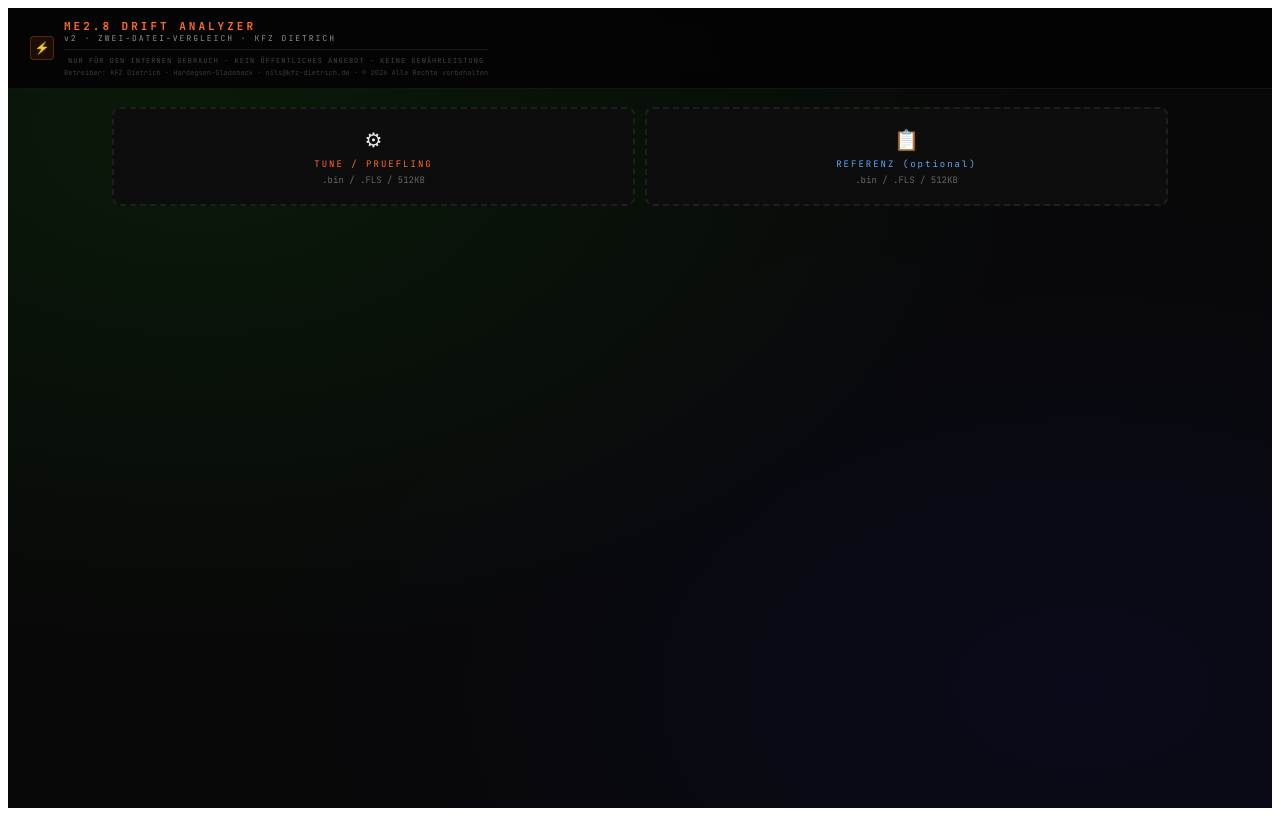
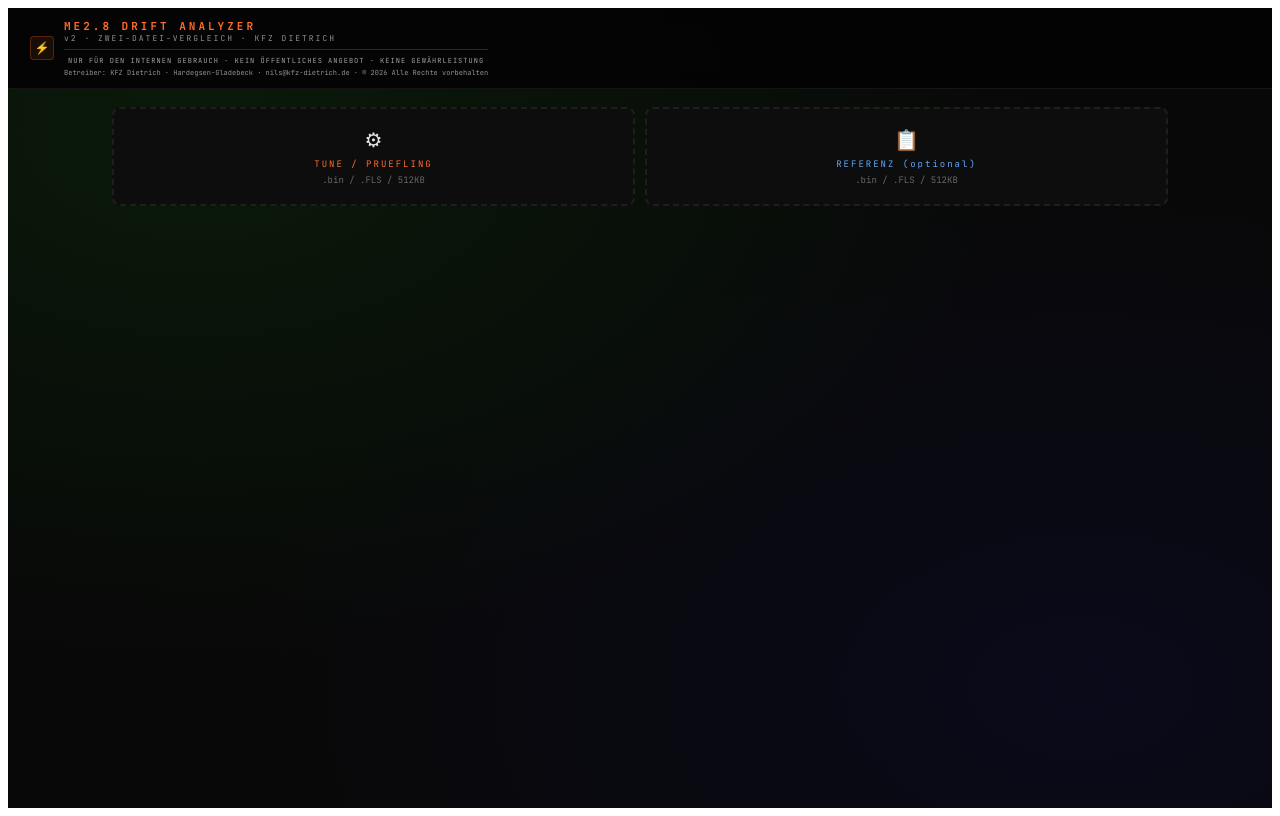
Before and after one commit to ND37181/me28-drift-analyzer, a React (Vite) app: page / in a window 1280 px wide. Built offline with nearby package versions, Linux system fonts and the light colour scheme.

Commit message:
fix: Footer-Text lesbar (grau statt dunkelgrau)

```diff
--- a/src/ME28_Drift_Analyzer.jsx
+++ b/src/ME28_Drift_Analyzer.jsx
@@ -550,10 +550,10 @@ export default function App() {
           <div>
             <div style={{fontSize:11,fontWeight:700,letterSpacing:3,color:"#ff6b2b"}}>ME2.8 DRIFT ANALYZER</div>
             <div style={{fontSize:8,color:"#909090",letterSpacing:2}}>v2 · ZWEI-DATEI-VERGLEICH · KFZ DIETRICH</div>
-          <div style={{fontSize:7,color:"#444",marginTop:6,letterSpacing:1,textAlign:"center",borderTop:"1px solid #1a1a1a",paddingTop:6}}>
+          <div style={{fontSize:7,color:"#a0a0a0",marginTop:6,letterSpacing:1,textAlign:"center",borderTop:"1px solid #2a2a2a",paddingTop:6}}>
             NUR FÜR DEN INTERNEN GEBRAUCH · KEIN ÖFFENTLICHES ANGEBOT · KEINE GEWÄHRLEISTUNG
           </div>
-          <div style={{fontSize:7,color:"#383838",marginTop:3,textAlign:"center"}}>
+          <div style={{fontSize:7,color:"#909090",marginTop:3,textAlign:"center"}}>
             Betreiber: KFZ Dietrich · Hardegsen-Gladebeck · nils@kfz-dietrich.de · © 2026 Alle Rechte vorbehalten
           </div>
           </div>
```
